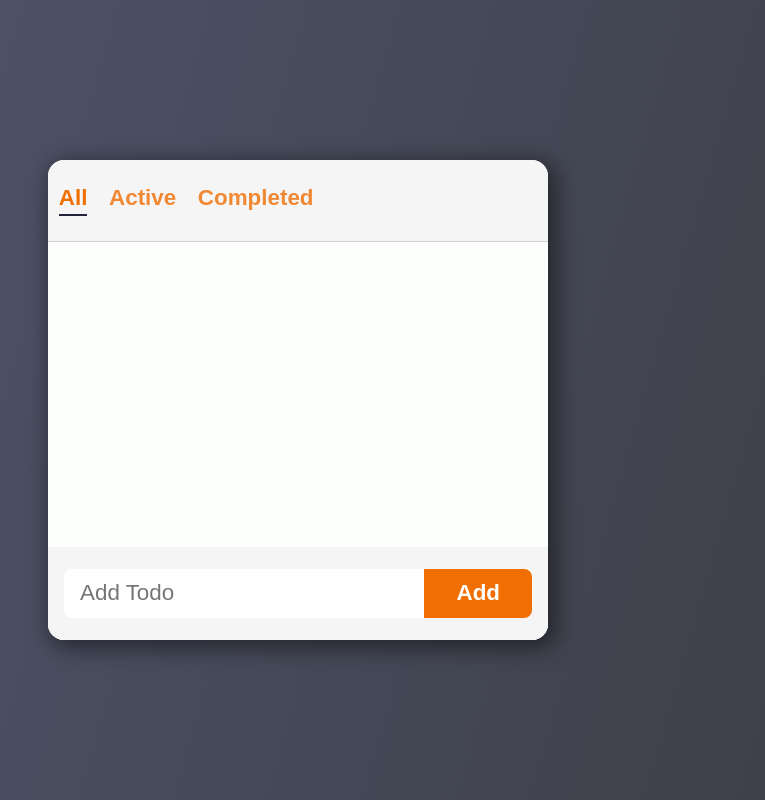
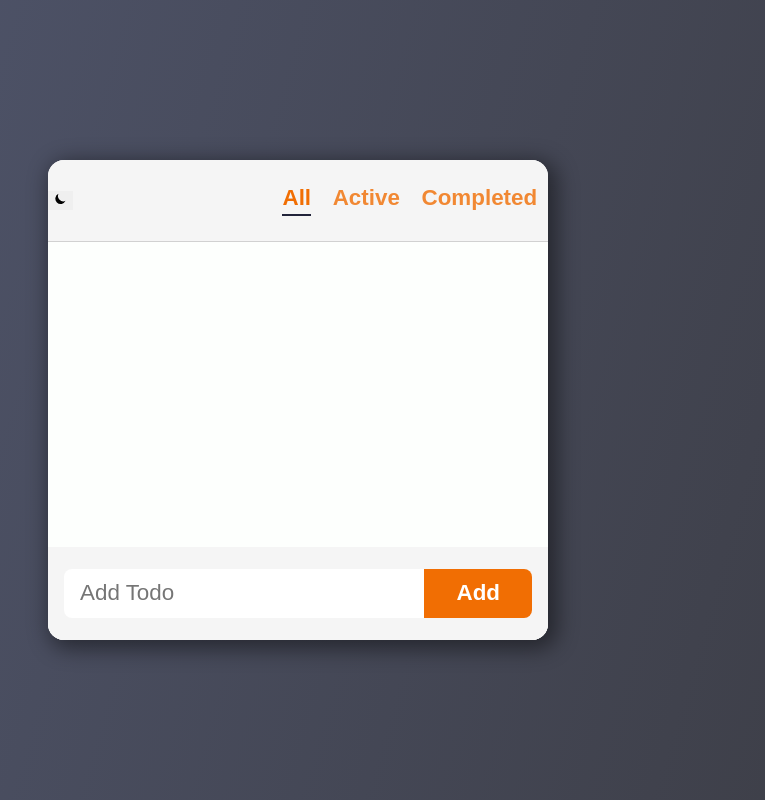
Before and after one commit to SophieMarieSo/todo-app, a React (Create React App) app: page / in a window 1280 px wide. Shown: the whole page, without its empty margins (342-1107 px from the left). Built offline with nearby package versions, Linux system fonts and the light colour scheme; the HTML template or start-up script is replaced by a standard one.

Commit message:
dark-mode

```diff
--- a/src/App.jsx
+++ b/src/App.jsx
@@ -2,16 +2,17 @@
 import './App.css';
 import Header from './components/Header/Header';
 import TodoList from './components/TodoList/TodoList';
+import { DarkModeProvider } from './context/DarkModeContext';
 
 const filters = ['all', 'active', 'completed'];
 
 function App() {
   const [filter, setFilter] = useState(filters[0]);
   return (
-    <>
+    <DarkModeProvider>
       <Header filters={filters} filter={filter} onFilterChange={setFilter} />
       <TodoList filter={filter} />
-    </>
+    </DarkModeProvider>
   );
 }
 
--- a/src/components/Header/Header.jsx
+++ b/src/components/Header/Header.jsx
@@ -1,9 +1,15 @@
 import React from 'react';
 import styles from './Header.module.css';
+import { useDarkMode } from '../../context/DarkModeContext';
+import { HiMoon, HiSun } from 'react-icons/hi';
 
 export default function Header({ filters, filter, onFilterChange }) {
+  const { darkMode, toggleDarkMode } = useDarkMode();
   return (
     <header className={styles.header}>
+      <button onClick={toggleDarkMode}>
+        {!darkMode ? <HiMoon /> : <HiSun />}
+      </button>
       <ul className={styles.filters}>
         {filters.map((value, idx) => (
           <li key={idx}>
--- /dev/null
+++ b/src/context/DarkModeContext.jsx
@@ -0,0 +1,38 @@
+import { createContext, useContext, useEffect, useState } from 'react';
+
+const DarkModeContext = createContext();
+
+export function DarkModeProvider({ children }) {
+  const [darkMode, setDarkMode] = useState(false);
+  const toggleDarkMode = () => {
+    setDarkMode(!darkMode);
+    updateDarkMode(!darkMode);
+  };
+
+  useEffect(() => {
+    const isDarkMode =
+      localStorage.theme === 'dark' ||
+      (!('theme' in localStorage) &&
+        window.matchMedia('(prefers-color-scheme: dark)').matches);
+    setDarkMode(isDarkMode);
+    updateDarkMode(isDarkMode);
+  }, []);
+
+  return (
+    <DarkModeContext.Provider value={{ darkMode, toggleDarkMode }}>
+      {children}
+    </DarkModeContext.Provider>
+  );
+}
+
+function updateDarkMode(darkMode) {
+  if (darkMode) {
+    document.documentElement.classList.add('dark');
+    localStorage.theme = 'dark';
+  } else {
+    document.documentElement.classList.remove('dark');
+    localStorage.theme = 'light';
+  }
+}
+
+export const useDarkMode = () => useContext(DarkModeContext);
```
